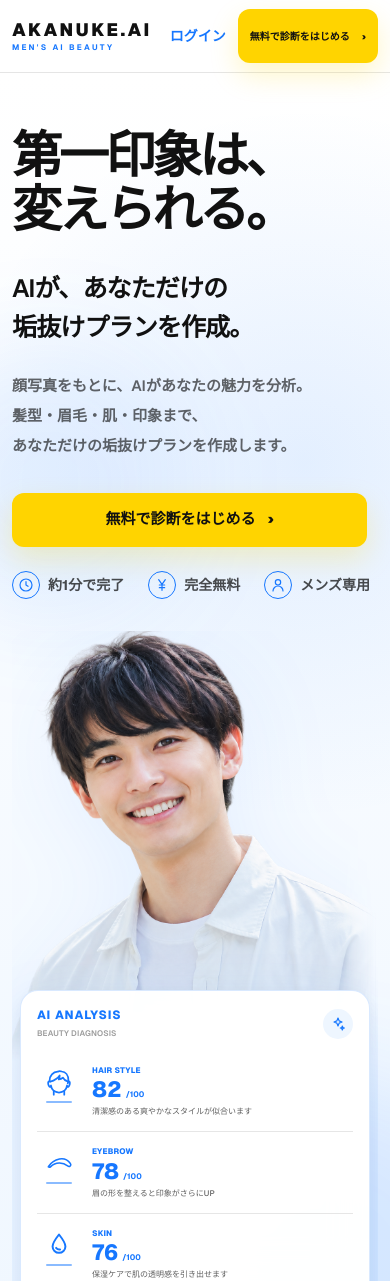
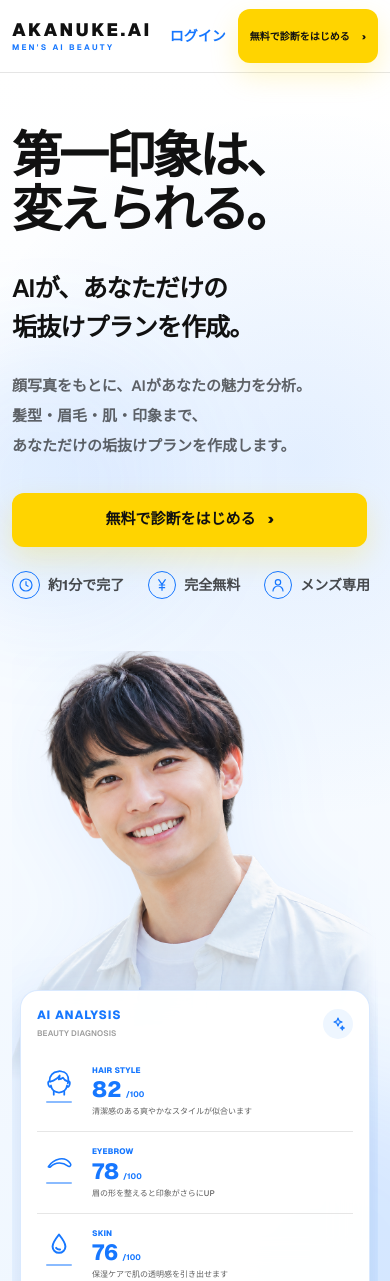
Before and after one commit to mori10tech/akanuke-ai, a Next.js app: page / in a window 390 px wide. Shown: the top 1281 px of the page. Built offline with nearby package versions, Linux system fonts and the light colour scheme.

Commit message:
LPスマホ版の男性モデル表示位置を調整

```diff
--- a/app/globals.css
+++ b/app/globals.css
@@ -585,7 +585,7 @@ a {
   }
 
   .hero-person-wrap {
-    top: 0;
+    top: 20px;
     right: auto;
     bottom: auto;
     left: 50%;
```
